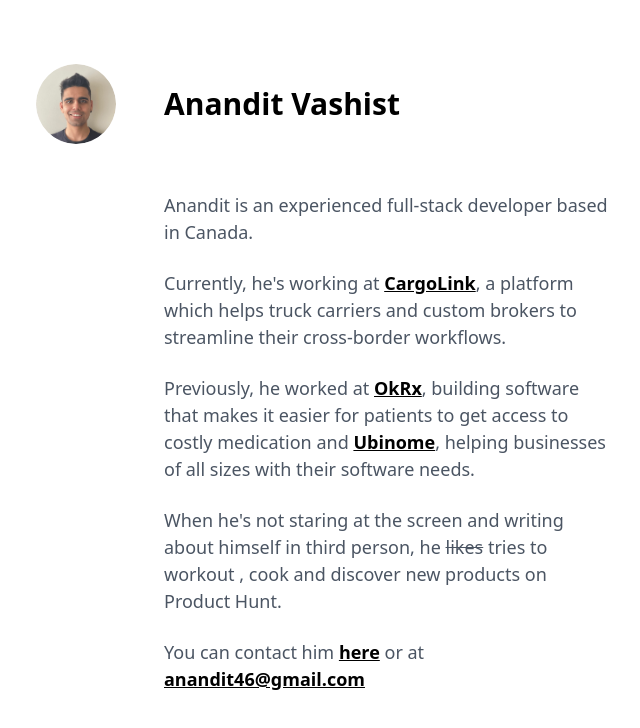
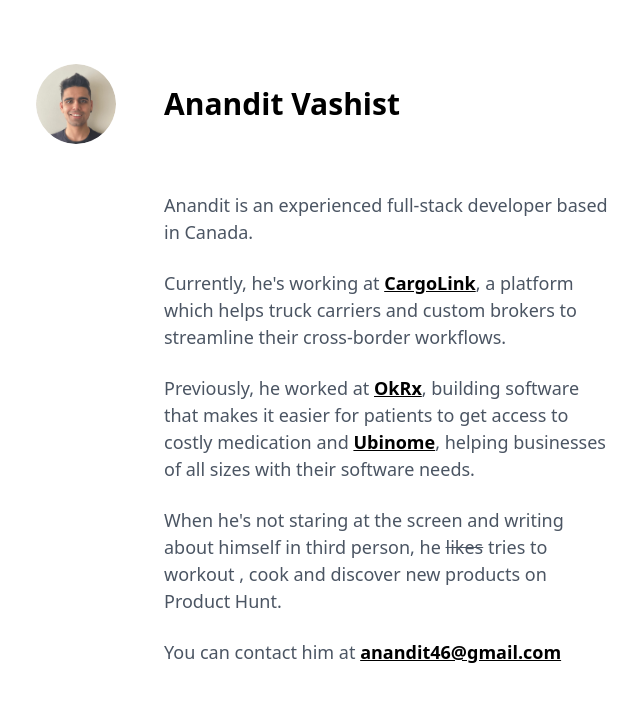
Before and after one commit to AnanditVashist/Anandit.dev, a Next.js app: page / in a window 1280 px wide. Shown: the top 728 px of the page, without its empty margins (60-700 px from the left). Built offline with nearby package versions, Linux system fonts and the light colour scheme.

Commit message:
removed form

```diff
--- a/src/app/page.js
+++ b/src/app/page.js
@@ -49,13 +49,7 @@ export default function Home() {
 					workout , cook and discover new products on Product Hunt.
 				</p>
 				<p>
-					You can contact him{" "}
-					<Link
-						className="underline font-semibold text-black"
-						href={"/contact"}>
-						here
-					</Link>{" "}
-					or at{" "}
+					You can contact him at{" "}
 					<Link
 						className="underline font-semibold text-black"
 						href={"mailto:anandit46@gmail.com"}>
```
